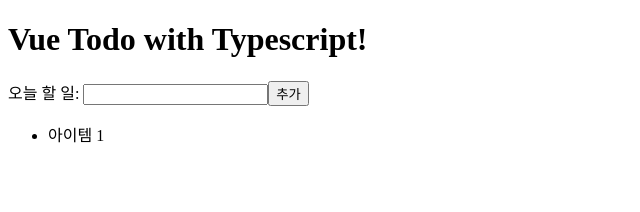
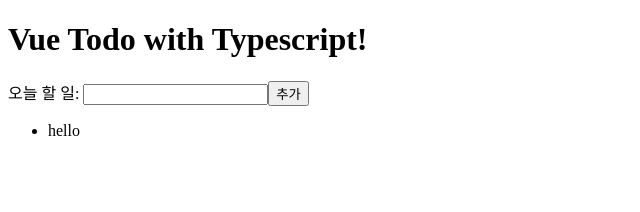
Before and after one commit to sundlee/vue-todo-ts, a Vue app: page / in a window 1280 px wide. Both pictures are taken after a click on the button "추가". Shown: the top 212 px of the page, without its empty margins (0-640 px from the left). Built offline with nearby package versions, Linux system fonts and the light colour scheme.

Commit message:
할 일 추가 API 설계 및 구현

```diff
--- a/src/App.vue
+++ b/src/App.vue
@@ -7,10 +7,11 @@
       <TodoInput :item="todoText" @input="updateTodoText" @add="addTodoItem" />
       <div>
         <ul>
-          <todo-list-item></todo-list-item>
-          <!-- <li>아이템 1</li> -->
-          <!-- <li>아이템 2</li> -->
-          <!-- <li>아이템 3</li> -->
+          <todo-list-item
+            v-for="(todoItem, index) in todoItems"
+            :key="index"
+            :todoItem="todoItem"
+          />
         </ul>
       </div>
     </main>
@@ -22,12 +23,29 @@
 import TodoInput from "./components/TodoInput.vue";
 import TodoListItem from "./components/TodoListItem.vue";
 
+const STORAGE_KEY = "vue-todo-ts-v1";
+const storage = {
+  save(todoItems: any[]) {
+    const parsed = JSON.stringify(todoItems);
+    localStorage.setItem(STORAGE_KEY, parsed);
+  },
+  fetch() {
+    const todoItems = localStorage.getItem(STORAGE_KEY) || "[]";
+    const result = JSON.parse(todoItems);
+    return result;
+  },
+};
+
 export default Vue.extend({
   components: { TodoInput, TodoListItem },
   data() {
     return {
       todoText: "hello",
+      todoItems: [] as any,
     };
+  },
+  created() {
+    this.fetchTodoItems();
   },
   methods: {
     updateTodoText(value: string) {
@@ -35,12 +53,17 @@
     },
     addTodoItem() {
       const value = this.todoText;
-      localStorage.setItem(value, value);
+      this.todoItems.push(value);
+      storage.save(this.todoItems);
+      // localStorage.setItem(value, value);
       this.initTodoText();
     },
     initTodoText() {
       this.todoText = "";
     },
+    fetchTodoItems() {
+      this.todoItems = storage.fetch();
+    },
   },
 });
 </script>
--- a/src/components/TodoListItem.vue
+++ b/src/components/TodoListItem.vue
@@ -1,11 +1,17 @@
 <template>
-  <li>아이템 1</li>
+  <li>{{ todoItem }}</li>
 </template>
 
 <script lang="ts">
 import Vue from "vue";
 
-export default Vue.extend({});
+export default Vue.extend({
+  props: {
+    todoItem: {
+      type: String,
+    },
+  },
+});
 </script>
 
 <style scoped></style>
```
